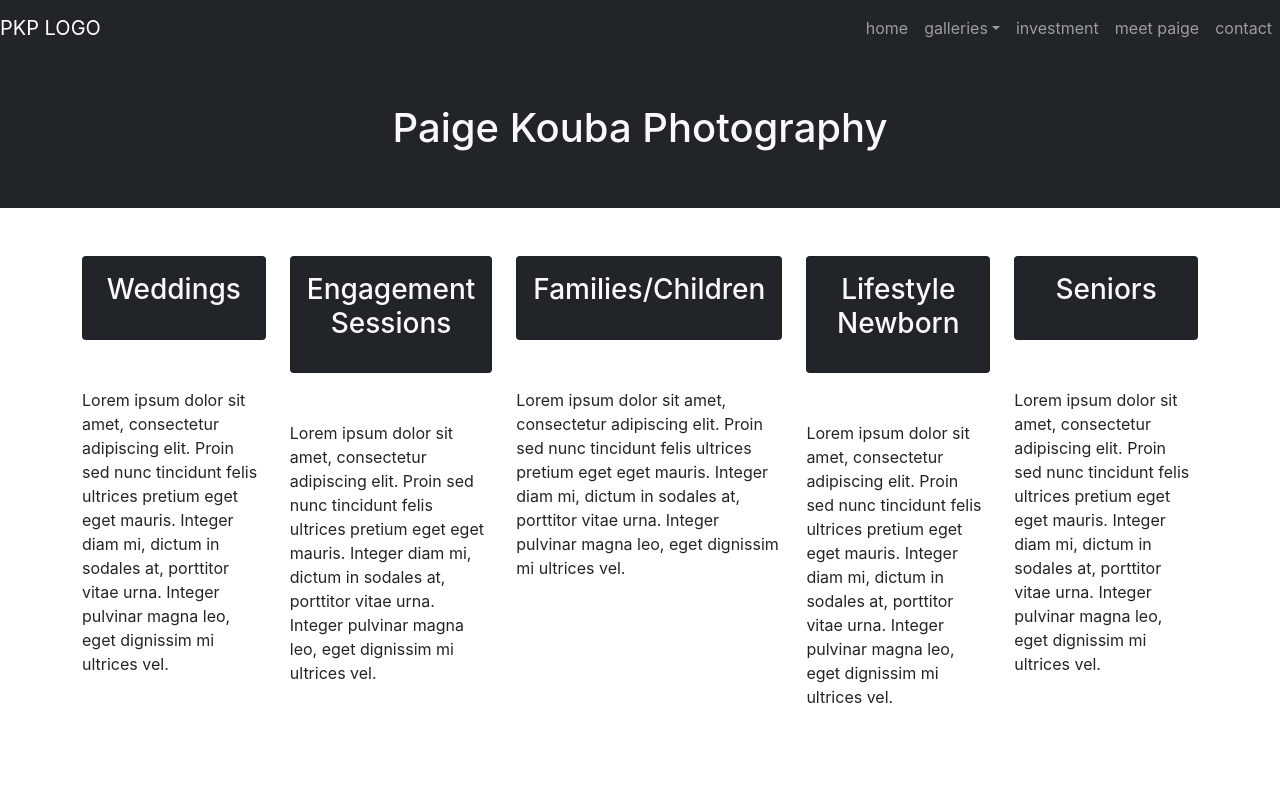
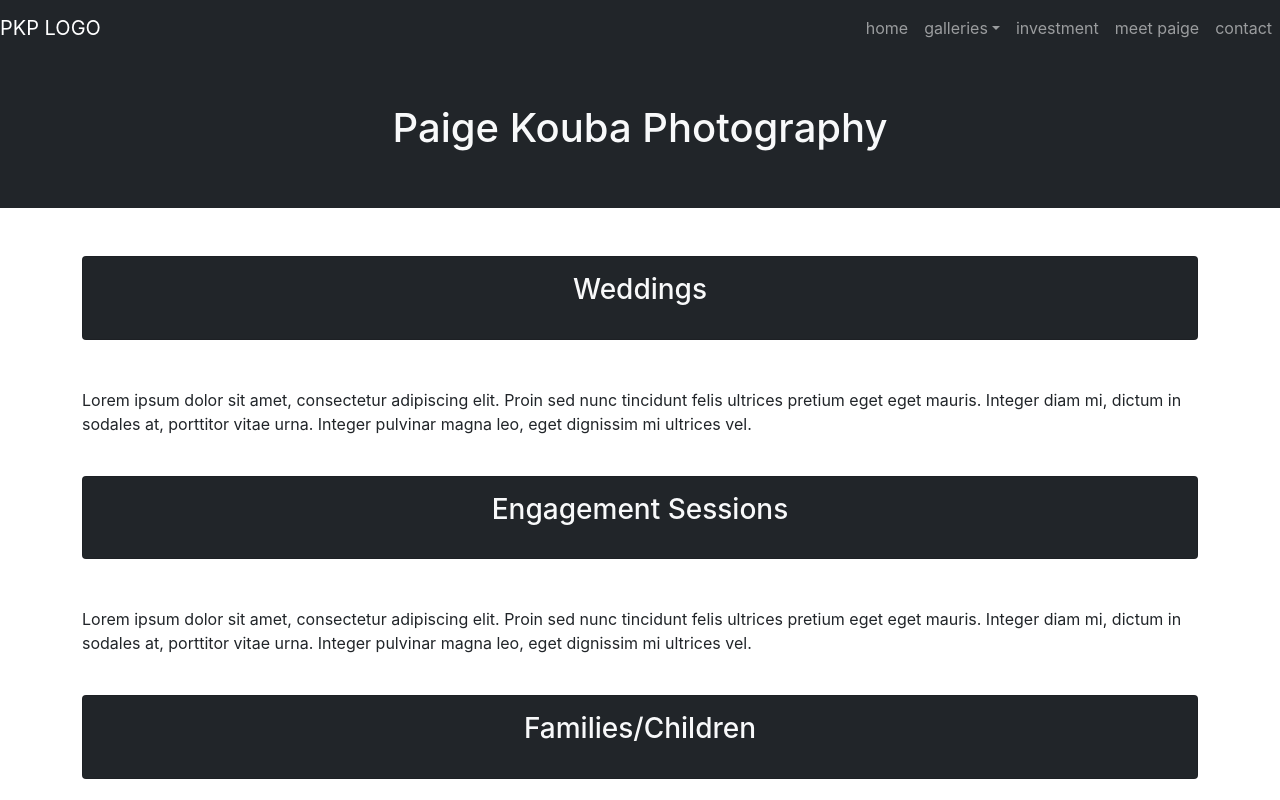
Before and after one commit to trentnsmith/koubaphoto, a React (Create React App) app: page /pricing in a window 1280 px wide. Shown: the top 800 px of the page. Built offline with nearby package versions, Linux system fonts and the light colour scheme.

Commit message:
styling to one column

```diff
--- a/src/components/Pricing.js
+++ b/src/components/Pricing.js
@@ -6,7 +6,7 @@ class Pricing extends Component {
             <section class="p-5">
                 <div class="container">
                     <div class="row text-center">
-                        <div class="col-md pb-4">
+                        <div class="col-fluid pb-4">
                             <div class="card bg-dark text-light mb-5">
                                 <div class="card-body text-left">
                                     <h3 class="card-title mb-3">
@@ -21,7 +21,7 @@ class Pricing extends Component {
                             pulvinar magna leo, eget dignissim mi ultrices
                             vel.</p>
                         </div>
-                        <div class="col-md pb-4">
+                        <div class="col-fluid pb-4">
                             <div class="card bg-dark text-light mb-5">
                                 <div class="card-body text-left">
                                     <h3 class="card-title mb-3">
@@ -36,7 +36,7 @@ class Pricing extends Component {
                             pulvinar magna leo, eget dignissim mi ultrices
                             vel.</p>
                         </div>
-                        <div class="col-md pb-4">
+                        <div class="col-fluid pb-4">
                             <div class="card bg-dark text-light mb-5">
                                 <div class="card-body text-left">
                                     <h3 class="card-title mb-3">
@@ -51,7 +51,7 @@ class Pricing extends Component {
                             pulvinar magna leo, eget dignissim mi ultrices
                             vel.</p>
                         </div>
-                        <div class="col-md pb-4">
+                        <div class="col-fluid pb-4">
                             <div class="card bg-dark text-light mb-5">
                                 <div class="card-body text-left">
                                     <h3 class="card-title mb-3">
@@ -66,7 +66,7 @@ class Pricing extends Component {
                             pulvinar magna leo, eget dignissim mi ultrices
                             vel.</p>
                         </div>
-                        <div class="col-md pb-4">
+                        <div class="col-fluid pb-4">
                             <div class="card bg-dark text-light mb-5">
                                 <div class="card-body text-left">
                                     <h3 class="card-title mb-3">
```
